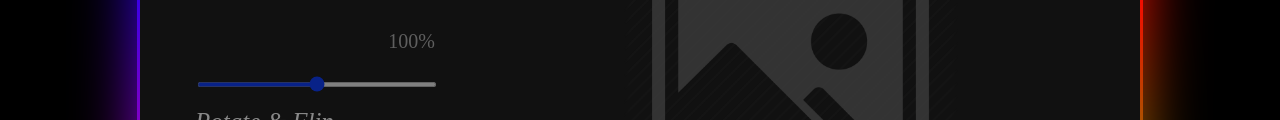
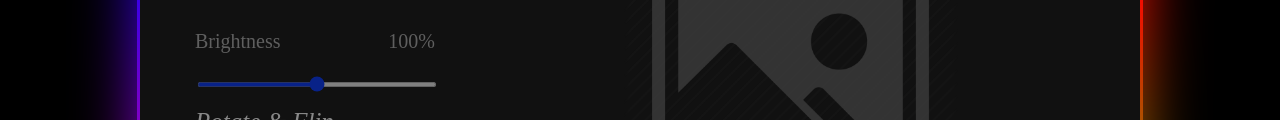
Before and after one commit to Youktasri104/webnd_prj, a plain HTML site: page index.html in a window 1280 px wide. Shown: the part 359-479 px from the top of the page. Drawn offline with nearby package versions, Linux system fonts and the light colour scheme.

Commit message:
Update index.html

```diff
--- a/index.html
+++ b/index.html
@@ -30,7 +30,7 @@
                 </div>
                 <div class="slider">
                     <div class="info">
-                        <p class="name"></p>
+                        <p class="name">Brightness</p>
                         <p class="value">100%</p>
                     </div>
                     <input type="range" value="100" min="0" max="200">
```
